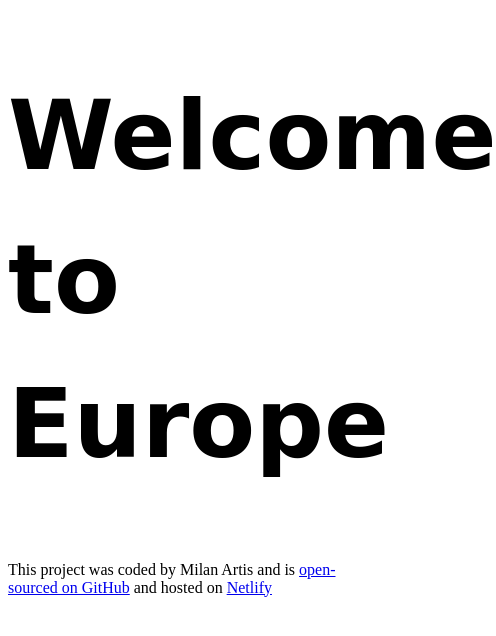
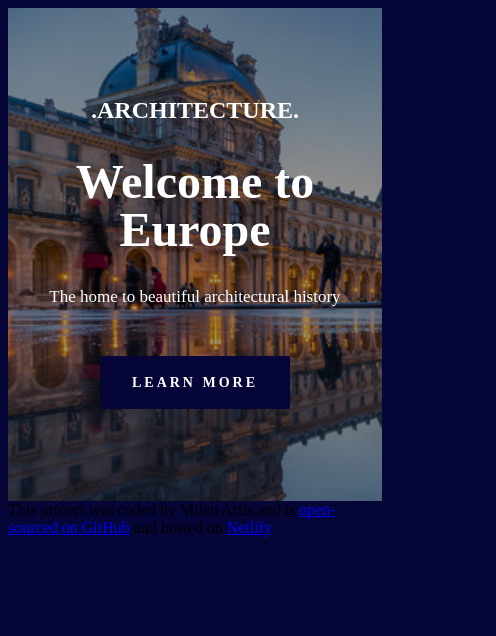
Before and after one commit to milanartis21/Travel-Project, a plain HTML site: page index.html in a window 390 px wide. Shown: the whole page, 496 px wide, since content can reach past the window. Drawn offline with Linux system fonts and the light colour scheme.

Commit message:
Added image and the header and the footer and the CSS and the container and the Media Query

```diff
--- a/index.html
+++ b/index.html
@@ -9,11 +9,20 @@
         <title>Welcome to Europe</title>
     </head>
     <body>
-
+        <div class="container">
+<header>
+    <h3>.ARCHITECTURE.</h3>
         <h1>Welcome to Europe</h1>
+        <h2>The home to beautiful architectural history</h2>
+        <a href="#more">Learn More</a>
+</header>
 
         <footer>
-            This project was coded by Milan Artis and is <a href= " https://github.com/milanartis21/Travel-Project" >open-sourced on GitHub</a> and hosted on <a href="https://travel-project-europe.netlify.app/">Netlify</a>
-        </footer>
+            This project was coded by Milan Artis and is
+             <a href= " https://github.com/milanartis21/Travel-Project" >open-sourced on GitHub</a>
+             and hosted on <a href="https://travel-project-europe.netlify.app/">Netlify</a>
+            </footer>
+            </div>
+
     </body>
 </html>
--- a/src/style.css
+++ b/src/style.css
@@ -1,6 +1,75 @@
-h1 {
-  font-family: cursive;
-  font-style: normal;
+body{
+    font-family:'Cursive';
+    background: rgb(5, 5, 55);
+}
+
+
+container {
+    max-width: 1400px;
+    margin: 0 auto;
+}
+
+
+header {
+    background-image: linear-gradient(rgba(0,0,0,0.4), rgba(0,0,0,0.4)),
+    url("../images/louvre.jpg");
+    background-repeat: no-repeat;
+    background-size: cover;
+    color: white;
+    text-align: center;
+}
+
+
+
+header h1 {
+  font-family: 'Cursive';
+  font-weight: 700;
   font-size: 96px;
-  line-height: 144px;
+  line-height: 1;
+  margin: 30px 0 ;
 }
+
+header h2{
+    font-weight: 400;
+    line-height: 1.5;
+    font-size: 24px;
+}
+
+header h3 {
+    font-weight: 900;
+    font-size: 24px;
+    line-height: 1.5;
+
+}
+
+header a {
+    font-weight: 700;
+    font-size: 14px;
+    line-height: 1.5;
+
+    text-align: center;
+    color: white;
+    padding: 16px 32px;
+    display: inline-block;
+    margin-top: 32px;
+    margin-bottom: 32px;
+    letter-spacing: 3px;
+    text-decoration: none;
+    text-transform: uppercase;
+    background: rgb(5, 5, 55);
+}
+
+@media (max-width:900px) {
+    header {
+        padding: 60px 0;
+    }
+
+}
+
+header h1 {
+    font-size: 48px;
+}
+
+header h2 {
+    font-size: 17px;
+}
```
Also changed, not shown: images/louvre.jpg (added).
